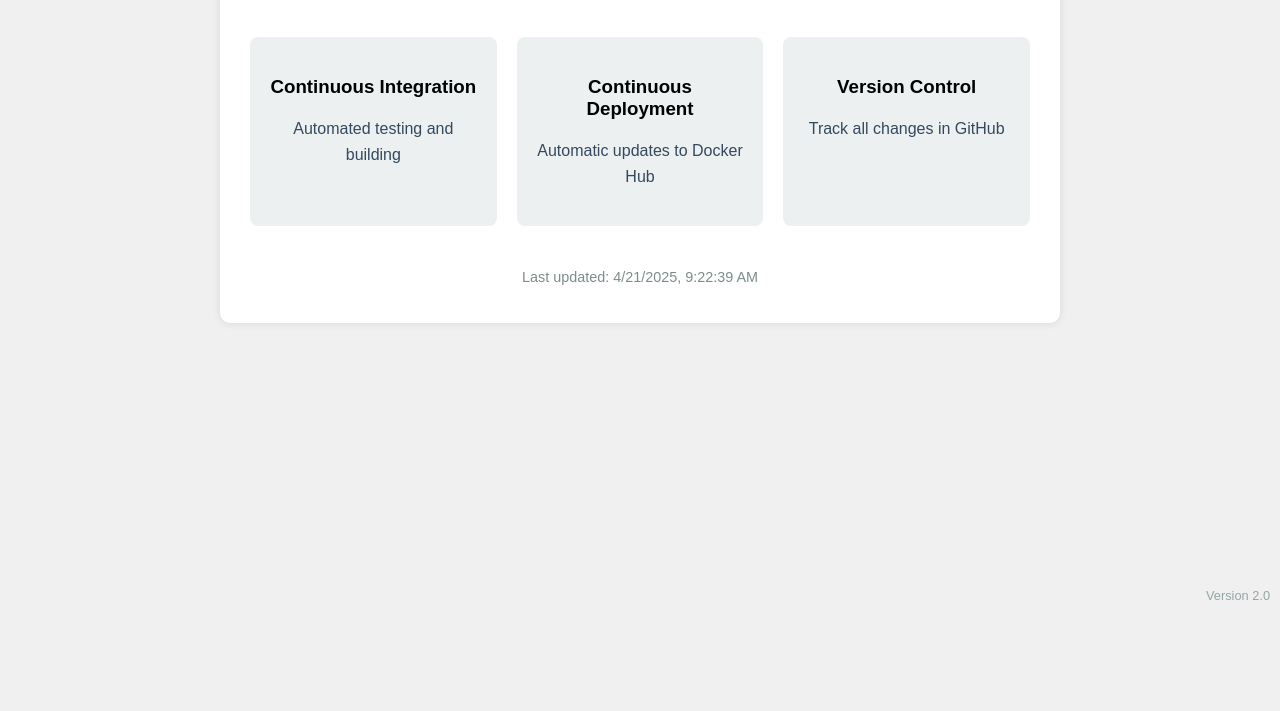
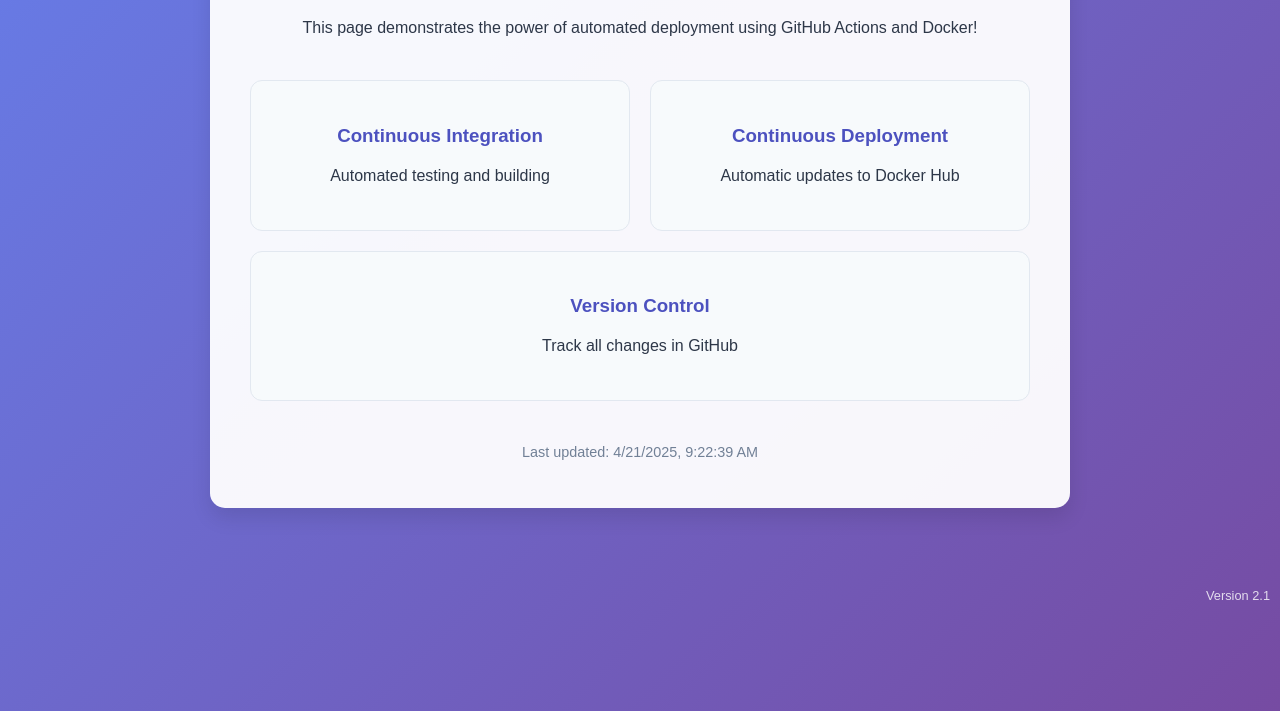
Before and after one commit to rizk951/ci-hub-2, a plain HTML site: page static/index.html in a window 1280 px wide. Shown: the part 187-898 px from the top of the page. Before the commit the page ends 800 px from the top, so only its background shows below. Drawn offline with Linux system fonts and the light colour scheme.

Commit message:
Update color scheme and add hover effects

```diff
--- a/static/index.html
+++ b/static/index.html
@@ -8,25 +8,28 @@
             font-family: Arial, sans-serif;
             text-align: center;
             margin-top: 50px;
-            background-color: #f0f0f0;
+            background: linear-gradient(135deg, #667eea 0%, #764ba2 100%);
+            min-height: 100vh;
+            padding: 20px;
         }
 
         .container {
             max-width: 800px;
             margin: 0 auto;
-            padding: 20px;
-            background-color: white;
-            border-radius: 10px;
-            box-shadow: 0 0 10px rgba(0, 0, 0, 0.1);
+            padding: 30px;
+            background-color: rgba(255, 255, 255, 0.95);
+            border-radius: 15px;
+            box-shadow: 0 10px 20px rgba(0, 0, 0, 0.1);
         }
 
         h1 {
-            color: #2c3e50;
+            color: #4a5568;
             margin-bottom: 30px;
+            font-size: 2.5em;
         }
 
         p {
-            color: #34495e;
+            color: #2d3748;
             line-height: 1.6;
         }
 
@@ -38,16 +41,28 @@
         }
 
         .feature {
-            background: #ecf0f1;
-            padding: 20px;
-            border-radius: 8px;
+            background: #f7fafc;
+            padding: 25px;
+            border-radius: 12px;
             margin: 10px;
             flex: 1;
             min-width: 200px;
+            transition: transform 0.3s ease;
+            border: 1px solid #e2e8f0;
+        }
+
+        .feature:hover {
+            transform: translateY(-5px);
+            box-shadow: 0 5px 15px rgba(0, 0, 0, 0.1);
+        }
+
+        .feature h3 {
+            color: #4c51bf;
+            margin-bottom: 10px;
         }
 
         .update-time {
-            color: #7f8c8d;
+            color: #718096;
             font-size: 0.9em;
             margin-top: 20px;
         }
@@ -56,7 +71,7 @@
             position: fixed;
             bottom: 10px;
             right: 10px;
-            color: #95a5a6;
+            color: rgba(255, 255, 255, 0.8);
             font-size: 0.8em;
         }
     </style>
@@ -84,7 +99,7 @@
 
         <p class="update-time">Last updated: <span id="date"></span></p>
     </div>
-    <div class="version">Version 2.0</div>
+    <div class="version">Version 2.1</div>
 
     <script>
         document.getElementById('date').textContent = new Date().toLocaleString();
```
